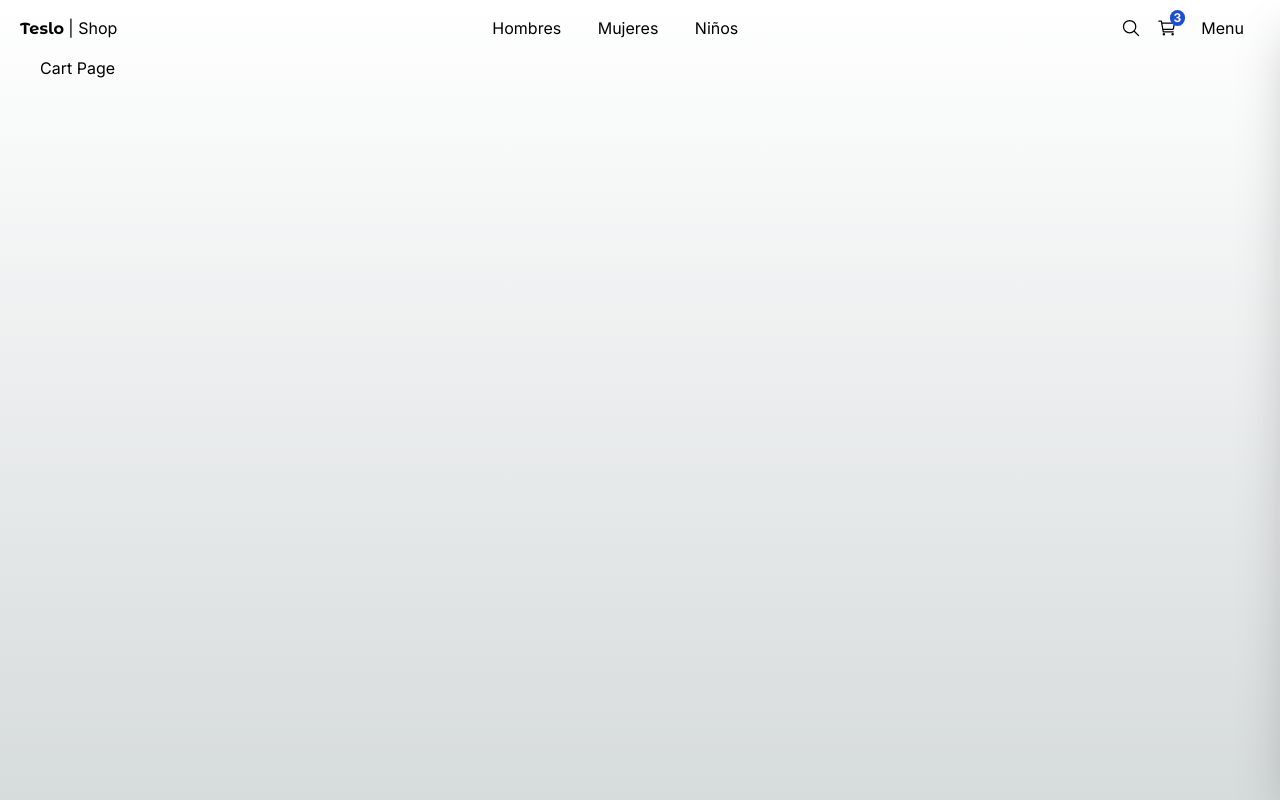
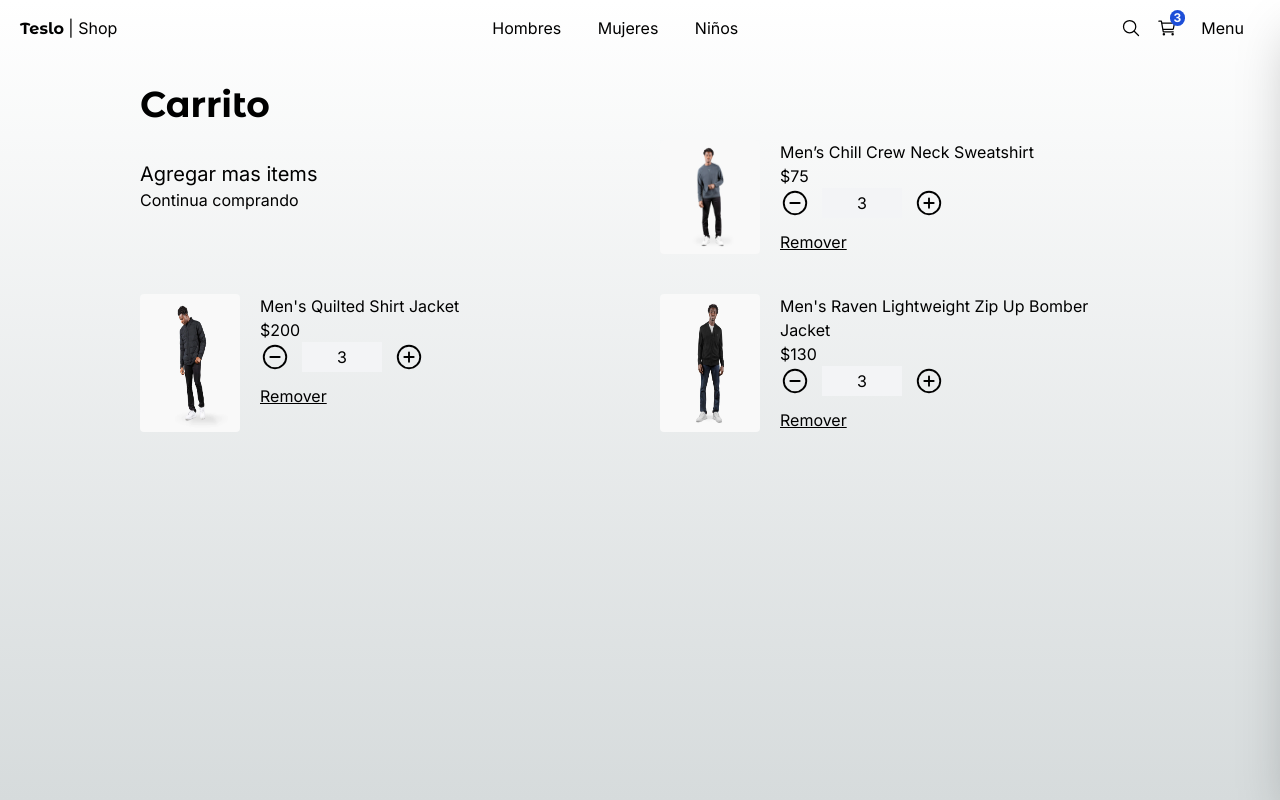
Before and after one commit to Gmsus4/teslo-shop, a Next.js app: page /cart in a window 1280 px wide. Built offline with nearby package versions, Linux system fonts and the light colour scheme.

Commit message:
Pantalla carrito de compras

```diff
--- a/src/app/(shop)/cart/page.tsx
+++ b/src/app/(shop)/cart/page.tsx
@@ -1,8 +1,55 @@
+import { QuantitySelector, Title } from "@/components";
+import { initialData } from "@/seed/seed";
+import Image from "next/image";
+import Link from "next/link";
+
+const productsInCart = [
+  initialData.products[0],
+  initialData.products[1],
+  initialData.products[2],
+]
 
 export default function() {
   return (
-    <div>
-      <h1>Cart Page</h1>
+    <div className="flex justify-center items-center mb-72 px-10 sm:px-0">
+      <div className="flex flex-col w-[1000px]">
+        <Title title="Carrito"/>
+        <div className="grid grid-cols-1 sm:grid-cols-2 gap-10">
+            {/* Carrito */}
+            <div className="flex flex-col mt-5">
+              <span className="text-xl">Agregar mas items</span>
+              <Link href="/" className="mb-5">
+                Continua comprando
+              </Link >
+            </div>
+
+            {/* Items */}
+            {
+              productsInCart.map(product => (
+                <div key={product.slug} className="flex">
+                    <Image
+                      src={`/products/${product.images[0]}`}
+                      width={100}
+                      height={100}
+                      alt={product.title}
+                      className="mr-5 rounded"
+                    />
+                  <div>
+                    <p>{product.title}</p>
+                    <p>${product.price}</p>
+                    <QuantitySelector quantity={ 3 }/>
+                    <button className="underline mt-3">
+                      Remover
+                    </button>
+                  </div>
+                </div>
+              ))
+            }
+
+
+            {/* Checkout */}
+        </div>
+      </div>
     </div>
   );
 }
--- a/src/app/(shop)/product/[slug]/page.tsx
+++ b/src/app/(shop)/product/[slug]/page.tsx
@@ -49,7 +49,7 @@
 
         {/* Selector de cantidad */}
         <QuantitySelector
-          quanity={2}
+          quantity={2}
         />
 
         {/* Button */}
--- a/src/components/product/quantity-selector/QuantitySelector.tsx
+++ b/src/components/product/quantity-selector/QuantitySelector.tsx
@@ -4,11 +4,11 @@
 import { useState } from 'react';
 
 interface Props{
-    quanity: number;
+    quantity: number;
 }
 
-export const QuantitySelector = ({ quanity }:Props) => {
-    const [count, setCount] = useState(quanity);
+export const QuantitySelector = ({ quantity }:Props) => {
+    const [count, setCount] = useState(quantity);
     const onQuantityChange = (value: number) => {
         if(count + value < 1) return;
         setCount(count + value)
```
